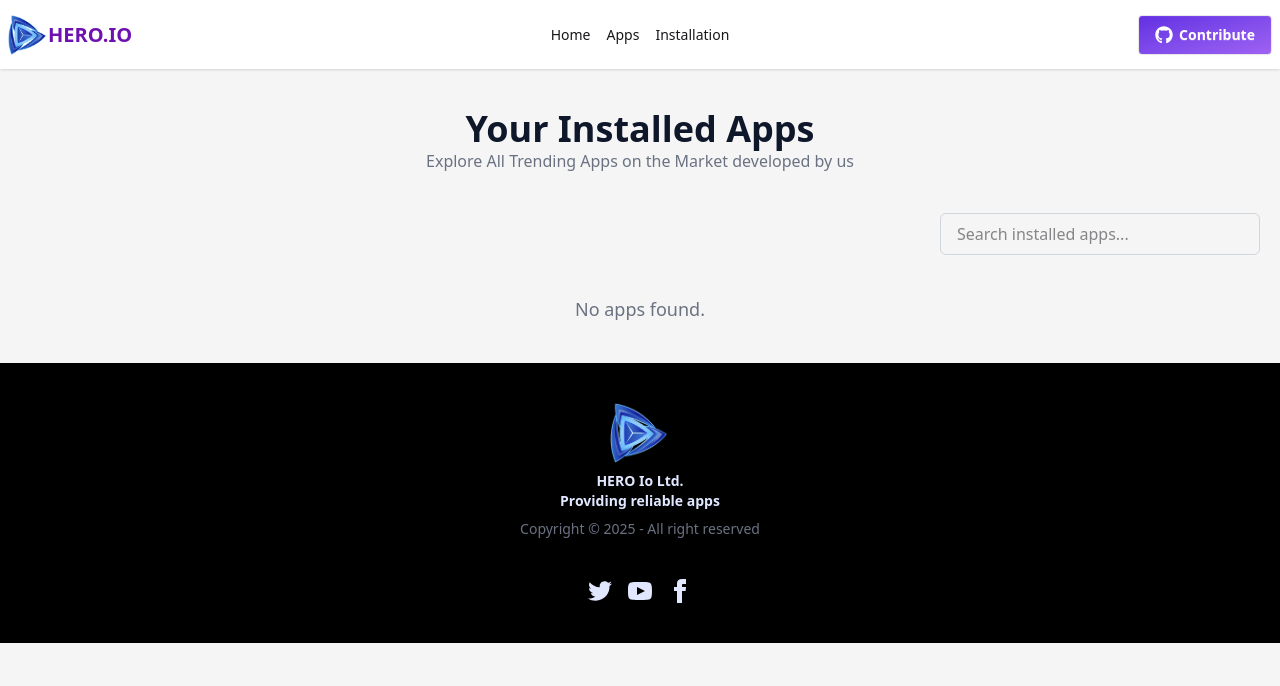
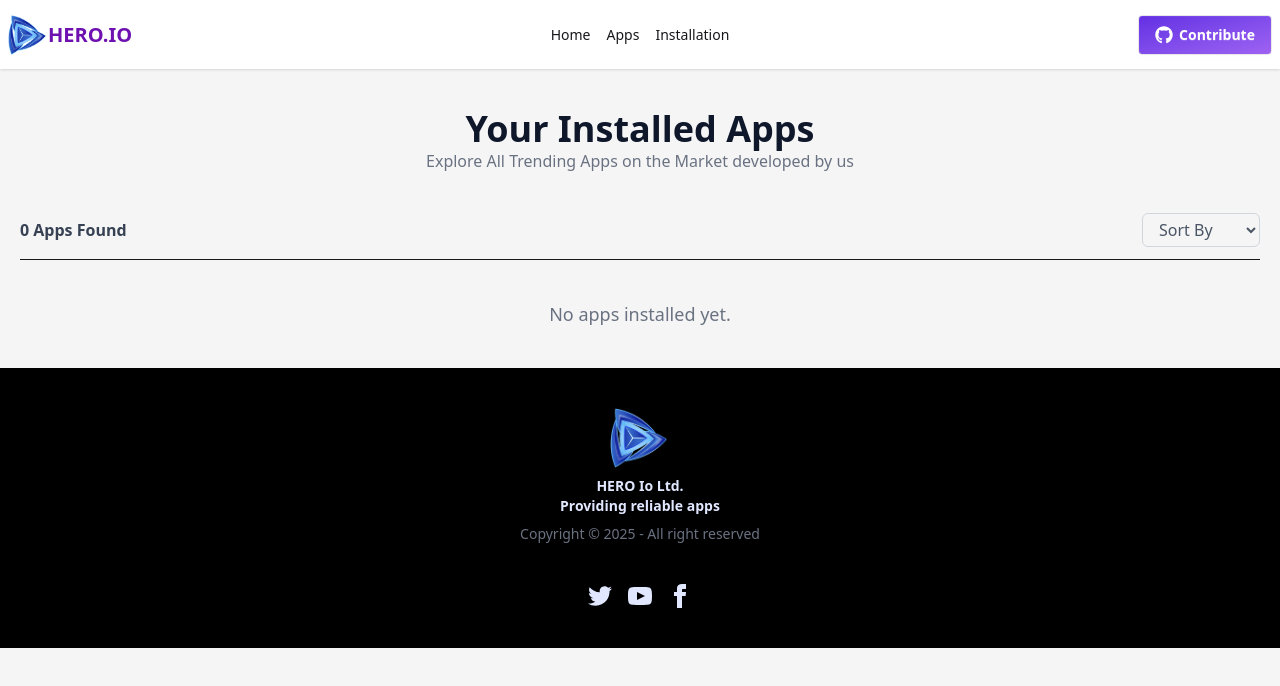
Before and after one commit to Rick-D-1/assignment08, a React (Vite) app: page /Install in a window 1280 px wide. Shown: the top 686 px of the page. Built offline with nearby package versions, Linux system fonts and the light colour scheme.

Commit message:
finally Done

```diff
--- a/src/Pages/AppDetails/AppDetails.jsx
+++ b/src/Pages/AppDetails/AppDetails.jsx
@@ -58,7 +58,7 @@ const AppDetails = () => {
                 <div className="w-full">
                     <h2 className="text-3xl font-bold">{singleApp.title}</h2>
                     <p className="text-lg text-gray-500 font-semibold pb-2">
-                        Developed by <span className="text-purple-500">{singleApp.companyName}</span>
+                        Developed by <span className="text-purple-500">productive.io</span>
                     </p>
 
                     <div className="flex flex-wrap gap-10 border-t pt-5 border-gray-300">
--- a/src/Pages/Install/Install.jsx
+++ b/src/Pages/Install/Install.jsx
@@ -1,31 +1,34 @@
-import React, { useState, useEffect } from "react";
+import React, { useEffect, useState } from "react";
+import { toast } from "react-toastify";
 import { IoMdDownload } from "react-icons/io";
 import { FaStar } from "react-icons/fa";
 
 const Install = () => {
     const [installedApps, setInstalledApps] = useState([]);
-    const [searchTerm, setSearchTerm] = useState("");
-    const [loading, setLoading] = useState(false);
+    const [sortBy, setSortBy] = useState("default");
 
     useEffect(() => {
-        const saved = JSON.parse(localStorage.getItem("installedApps")) || [];
-        setInstalledApps(saved);
+        const savedApps = JSON.parse(localStorage.getItem("installedApps")) || [];
+        setInstalledApps(savedApps);
     }, []);
 
-    const handleSearch = (e) => {
-        const term = e.target.value.toLowerCase();
-        setSearchTerm(term);
-        setLoading(true);
 
-        setTimeout(() => {
-            const saved = JSON.parse(localStorage.getItem("installedApps")) || [];
-            const filtered = saved.filter((app) =>
-                app.title.toLowerCase().includes(term)
-            );
-            setInstalledApps(filtered);
-            setLoading(false);
-        }, 500);
+    const handleUninstall = (id) => {
+        const updated = installedApps.filter(app => app.id !== id);
+        setInstalledApps(updated);
+        localStorage.setItem("installedApps", JSON.stringify(updated));
+        toast.info("App uninstalled successfully!");
     };
+
+
+    const handleSort = (order) => {
+        setSortBy(order);
+        let sorted = [...installedApps];
+        if (order === "size") sorted.sort((a, b) => a.size - b.size);
+        if (order === "downloads") sorted.sort((a, b) => b.downloads - a.downloads);
+        setInstalledApps(sorted);
+    };
+
 
     const formatNumber = (num) => {
         if (num >= 1_000_000_000) return (num / 1_000_000_000).toFixed(1) + "B";
@@ -36,42 +39,33 @@ const Install = () => {
 
     return (
         <div className="max-w-[1440px] mx-auto my-10 px-5">
+
             <div className="text-center mb-10">
-                <h1 className="text-4xl font-bold text-[#0F172A]">
-                    Your Installed Apps
-                </h1>
+                <h1 className="text-4xl font-bold text-[#0F172A]">Your Installed Apps</h1>
                 <p className="text-gray-500">
                     Explore All Trending Apps on the Market developed by us
                 </p>
             </div>
 
-            <div className="flex justify-end mb-5">
-                <input
-                    type="text"
-                    placeholder="Search installed apps..."
-                    value={searchTerm}
-                    onChange={handleSearch}
-                    className="border border-gray-300 rounded-md px-4 py-2 w-full md:w-80 focus:outline-none focus:ring-2 focus:ring-[#9F62F2]"
-                />
+            <div className="flex justify-between items-center mb-5 border-b pb-3">
+                <h2 className="font-semibold text-gray-700">
+                    {installedApps.length} Apps Found
+                </h2>
+                <select
+                    onChange={(e) => handleSort(e.target.value)}
+                    value={sortBy}
+                    className="border border-gray-300 rounded-md px-3 py-1 text-gray-600"
+                >
+                    <option value="default">Sort By</option>
+                    <option value="size">Low-High</option>
+                    <option value="downloads">High-Low</option>
+                </select>
             </div>
 
-            {loading ? (
-                <div className="flex flex-col justify-center items-center py-20">
-                    <div
-                        className="w-16 h-16 border-4 border-t-transparent rounded-full animate-spin"
-                        style={{
-                            borderColor: "#9F62F2",
-                            borderTopColor: "transparent",
-                            borderRightColor: "#632EE3",
-                        }}
-                    ></div>
-                    <p className="mt-4 text-[#632EE3] font-semibold animate-pulse">
-                        Searching...
-                    </p>
-                </div>
-            ) : installedApps.length === 0 ? (
+
+            {installedApps.length === 0 ? (
                 <p className="text-center text-gray-500 mt-10 text-lg">
-                    No apps found.
+                    No apps installed yet.
                 </p>
             ) : (
                 <div className="space-y-4">
@@ -98,19 +92,19 @@ const Install = () => {
                                         {app.title}
                                     </h2>
                                     <div className="flex items-center gap-4 text-gray-500 text-sm">
-                                        <p className="flex items-center gap-1">
-                                            <IoMdDownload className="text-cyan-600 text-lg" />
-                                            {formatNumber(app.downloads)}
-                                        </p>
-                                        <p className="flex items-center gap-1">
-                                            <FaStar className="text-yellow-500 text-lg" />
-                                            {app.ratingAvg}
-                                        </p>
+                                        <p className="flex items-center"><p className="text-cyan-600 text-lg"><IoMdDownload /></p>{formatNumber(app.downloads)}</p>
+                                        <p className="flex items-center"> <p className="text-lg text-yellow-500">
+                                            <FaStar /></p> {app.ratingAvg}</p>
                                         <p>{app.size} MB</p>
                                     </div>
                                 </div>
                             </div>
-                            <button className="px-5 py-2 bg-[#00D390] hover:bg-[#00b57c] text-white font-semibold rounded-md">
+
+
+                            <button
+                                onClick={() => handleUninstall(app.id)}
+                                className="px-5 py-2 bg-[#00D390] hover:bg-[#00b57c] text-white font-semibold rounded-md"
+                            >
                                 Uninstall
                             </button>
                         </div>
```
Also changed, not shown: 1 other file (tests, documents, lock files or other folders).
